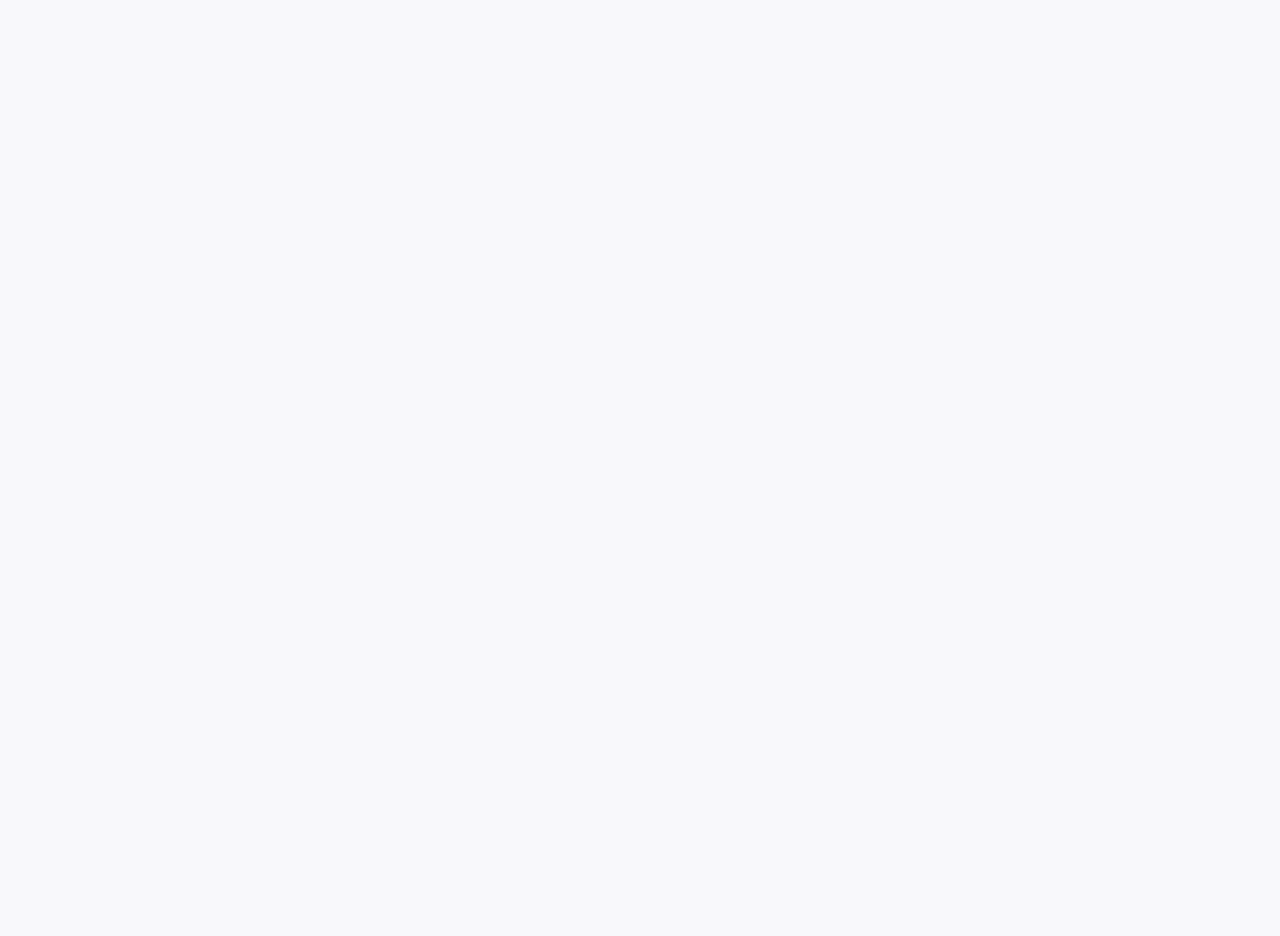
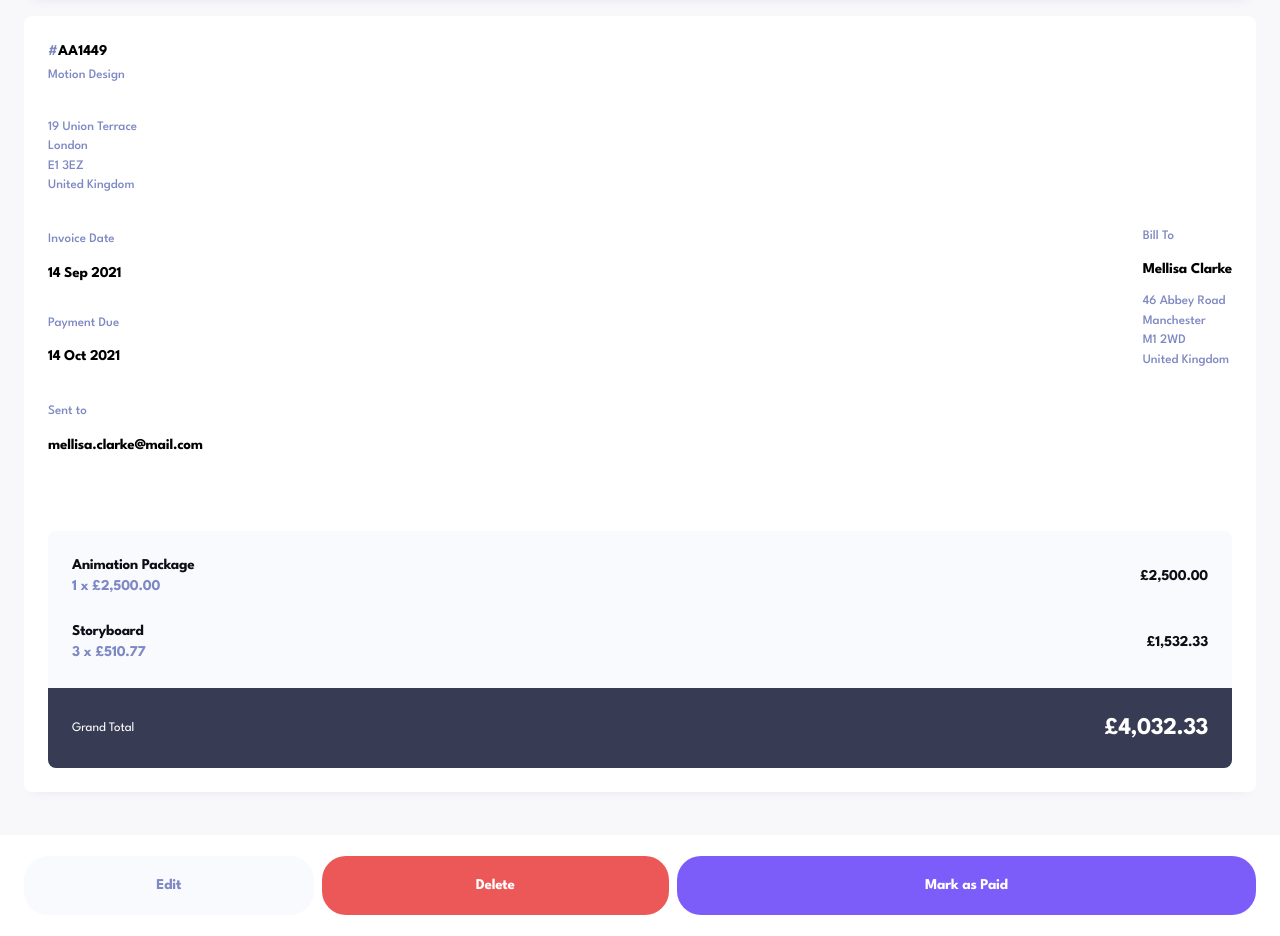
Before and after one commit to KingsleyUdegbunam/Bill-Forge, a React (Vite) app: page /invoice/AA1449 in a window 1280 px wide. Before the commit this address had no page. Shown: the part 260-1196 px from the top of the page. Before the commit the page ends 800 px from the top, so only its background shows below. Built offline with nearby package versions, Linux system fonts and the light colour scheme.

Commit message:
feat: add invoice details page

```diff
--- a/src/App.css
+++ b/src/App.css
@@ -6,6 +6,7 @@
   font-family: "League Spartan", sans-serif;
   background-color: var(--BGG-LIGHT);
   --ACCENT-CLR: #7c5dfa;
+  --ACCENT-CLR-HOVER: #9277ff;
   --ACCENT-BG-II: #373b53;
   --DUE-NAME-CLR: #858bb2;
 
@@ -19,7 +20,9 @@
 
   --BG-DARK: #1e2139;
   --BGG-LIGHT: #f8f8fb;
-  --DELETE-BTN-BG: #ec5757;
+  --WARNING-CLR: #ec5757;
+  --WARNING-CLR-HOVER: #ff9797;
+  --DETAILS-COST-BG: #f9fafe;
 
   --H-L-FONT-SIZE: 36px;
   --H-M-FONT-SIZE: 24px;
@@ -28,11 +31,16 @@
   --STATUS-DRAFT-BG: rgba(55, 59, 83, 0.0571);
   --STATUS-PENDING-BG: rgba(255, 145, 0, 0.0571);
   --STATUS-COMPLETED-BG: rgba(51, 214, 160, 0.0571);
+  --STATUS-OVERDUE-BG: rgba(236, 87, 87, 0.0571);
 
   --STATUS-DRAFT-CLR: #373b53;
   --STATUS-PENDING-CLR: #ff8f00;
   --STATUS-COMPLETED-CLR: #33d69f;
 
   --BOX-SHADOW-CLR: #48549f1a;
+  --CARD-BOX-SHADOW: 0 10px 10px -10px var(--BOX-SHADOW-CLR);
   --BODY-TXT-SIZE: 13px;
+
+  --CARD-BORDER-RADIUS: 0.5rem;
+  --BTN-BORDER-RADIUS: 1.5rem;
 }
--- a/src/App.jsx
+++ b/src/App.jsx
@@ -2,12 +2,14 @@ import { Route, Routes } from "react-router-dom";
 import Header from "./Header";
 import Invoices from "./pages/Invoices";
 import "./App.css";
+import { InvoiceDetails } from "./pages/InvoiceDetails";
 function App() {
   return (
     <>
       <Header />
       <Routes>
-        <Route path="/" element={<Invoices />}></Route>
+        <Route path="/" element={<Invoices />} />
+        <Route path="/invoice/:id" element={<InvoiceDetails />} />
       </Routes>
     </>
   );
--- /dev/null
+++ b/src/pages/InvoiceDetails.css
@@ -0,0 +1,152 @@
+html {
+  position: relative;
+}
+
+.status-text {
+  font-size: var(--BODY-TXT-SIZE);
+  line-height: 15px;
+  color: var(--DUE-NAME-CLR);
+  letter-spacing: -0.1px;
+  font-weight: 500;
+}
+
+.invoice-details-wrapper {
+  padding-block-end: 9rem;
+}
+
+.status-display-card {
+  padding: 24px;
+  display: flex;
+  justify-content: space-between;
+  align-items: center;
+  background-color: white;
+  border-radius: var(--CARD-BORDER-RADIUS);
+  box-shadow: var(--CARD-BOX-SHADOW);
+}
+
+.invoice-details-display {
+  background-color: white;
+  margin-top: 1rem;
+  padding: 1.5rem;
+  border-radius: var(--CARD-BORDER-RADIUS);
+  box-shadow: var(--CARD-BOX-SHADOW);
+}
+.invoice-detail-body-container {
+  padding-block: 31px 38px;
+}
+
+.invoice-details-header {
+  margin-block-end: 13px;
+}
+
+.address-details {
+  margin-block-start: 13px;
+}
+
+.bill-from {
+  margin-block-start: 2rem;
+}
+
+.invoice-details-header,
+.address-details,
+.project-desc {
+  font-size: var(--BODY-TXT-SIZE);
+  color: var(--SECONDARY-TXT-CLR);
+  font-weight: 500;
+}
+
+.left-details {
+  display: flex;
+  flex-direction: column;
+  gap: 31px;
+}
+
+.invoice-details-content,
+.item-name {
+  font-size: var(--H-S-FONT-SIZE);
+  font-weight: 700;
+  line-height: 20px;
+  letter-spacing: -0.25px;
+}
+
+.project-desc {
+  margin-top: 0.25rem;
+}
+
+.invoice-date-address {
+  display: flex;
+  justify-content: space-between;
+  align-items: center;
+  margin-block-end: 32px;
+}
+
+.invoice-details-mail {
+  margin-block-end: 38px;
+}
+
+.invoice-detail-price-container {
+  display: flex;
+  flex-direction: column;
+  gap: 1.5rem;
+  padding-block-start: 1.5rem;
+  background-color: var(--DETAILS-COST-BG);
+  border-radius: var(--CARD-BORDER-RADIUS);
+}
+
+.invoice-item-cost,
+.invoice-grand-total {
+  display: flex;
+  justify-content: space-between;
+  align-items: center;
+  padding-inline: 1.5rem;
+}
+
+.invoice-item-cost {
+  font-size: var(--H-S-FONT-SIZE);
+  color: var(--PRIMARY-TXT-CLR);
+  letter-spacing: -0.25px;
+  font-weight: 700;
+}
+
+.invoice-item-cost .item-quantity-price {
+  color: var(--SECONDARY-TXT-CLR);
+}
+
+.invoice-grand-total {
+  color: white;
+  background-color: var(--STATUS-DRAFT-CLR);
+  padding-block: 1.5rem;
+  border-radius: 0 0 var(--CARD-BORDER-RADIUS) var(--CARD-BORDER-RADIUS);
+}
+
+.grand-total-txt {
+  font-size: var(--BODY-TXT-SIZE);
+  line-height: 18px;
+  letter-spacing: -0.1px;
+}
+
+.grand-total-figure {
+  font-size: var(--H-M-FONT-SIZE);
+  line-height: 32px;
+  font-weight: 700;
+  letter-spacing: -0.5px;
+}
+
+.action-btns {
+  background-color: white;
+  padding: 21px 1.5rem;
+  /* display: flex;
+  justify-content: space-between; */
+  display: grid;
+  grid-template-columns: 0.5fr 0.6fr 1fr;
+  gap: 0.5rem;
+}
+
+.footer {
+  position: absolute;
+  width: 100%;
+  left: 0;
+  right: 0;
+  bottom: 0;
+  box-shadow: var(--CARD-BOX-SHADOW);
+}
--- /dev/null
+++ b/src/pages/InvoiceDetails.jsx
@@ -0,0 +1,128 @@
+import { useState } from "react";
+import { useParams, Link } from "react-router-dom";
+import { invoices } from "../data/data";
+import { StatusBadge } from "../components/ui/StatusBagde";
+import { displayDate } from "../utils/date";
+import "./InvoiceDetails.css";
+import { formatPenceToPounds } from "../utils/money";
+import { Button } from "../components/ui/Buttons";
+import { GoBackBtn } from "../components/navigation/GoBackButton";
+
+export function InvoiceDetails() {
+  const [invoicesData, setInvoicesData] = useState(invoices);
+  const { id } = useParams();
+  const invoice = invoices.find((invoice) => invoice.id === id);
+
+  console.log("Found", invoice);
+
+  const markAsCompleted = () => {
+    setInvoicesData((prev) =>
+      prev.map((invoice) =>
+        invoice.id === id ? { ...invoice, status: "paid" } : invoice,
+      ),
+    );
+  };
+
+  return (
+    <>
+      <section className="main-wrapper invoice-details-wrapper">
+        <nav>{<GoBackBtn />}</nav>
+        <article className="status-display-card">
+          <p className="status-text">Status</p>
+          {<StatusBadge status={invoice.status} />}
+        </article>
+
+        <article className="invoice-details-display">
+          <div className="invoice-id-desc">
+            <p className="invoice-id">
+              <span className="hash-sign">#</span>
+              {invoice.id}
+            </p>
+            <p className="project-desc">{invoice.projectDescription}</p>
+          </div>
+
+          <div className="address-details bill-from">
+            <p>{invoice.billFrom.streetAddress}</p>
+            <p>{invoice.billFrom.city}</p>
+            <p>{invoice.billFrom.postCode}</p>
+            <p>{invoice.billFrom.country}</p>
+          </div>
+
+          <div className="invoice-detail-body-container">
+            <div className="invoice-date-address">
+              <div className="left-details">
+                <div className="left-elem-container">
+                  <p className="invoice-details-header">Invoice Date</p>
+                  <p className="invoice-details-content">
+                    {displayDate(invoice.invoiceDate)}
+                  </p>
+                </div>
+                <div className="left-elem-container">
+                  <p className="invoice-details-header">Payment Due</p>
+                  <p className="invoice-details-content">
+                    {displayDate(invoice.dueDate)}
+                  </p>
+                </div>
+              </div>
+              <div className="right-details">
+                <div className="right-elem-container">
+                  <p className="invoice-details-header">Bill To</p>
+                  <p className="invoice-details-content">
+                    {invoice.clientName}
+                  </p>
+                  <div className="address-details">
+                    <p>{invoice.streetAddress}</p>
+                    <p>{invoice.city}</p>
+                    <p>{invoice.postCode}</p>
+                    <p>{invoice.country}</p>
+                  </div>
+                </div>
+              </div>
+            </div>
+            <div className="invoice-details-mail">
+              <p className="invoice-details-header">Sent to</p>
+              <p className="invoice-details-content">{invoice.clientEmail}</p>
+            </div>
+          </div>
+          <div className="invoice-detail-price-container">
+            {invoice.items.map((item, index) => {
+              return (
+                <article key={index} className="invoice-item-cost">
+                  <div className="item-left-elem">
+                    <p className="item-name">{item.name}</p>
+                    <p className="item-quantity-price">
+                      <span>
+                        {item.qty} x {formatPenceToPounds(item.price)}{" "}
+                      </span>
+                    </p>
+                  </div>
+                  <div className="item-right-elem">
+                    {formatPenceToPounds(item.total)}
+                  </div>
+                </article>
+              );
+            })}
+            <div className="invoice-grand-total">
+              <p className="grand-total-txt">Grand Total</p>
+              <p className="grand-total-figure">
+                {formatPenceToPounds(invoice.total)}
+              </p>
+            </div>
+          </div>
+        </article>
+        <div className="footer">
+          <div className="action-btns">
+            <Button
+              as={Link}
+              to={`/invoice/${id}/edit`}
+              children={"Edit"}
+              variant={"secondary"}
+            />
+            <Button children={"Delete"} variant={"delete"} />
+            <Button children={"Mark as Paid"} variant={"primary"} />
+          </div>
+        </div>
+      </section>
+    </>
+  );
+}
```
